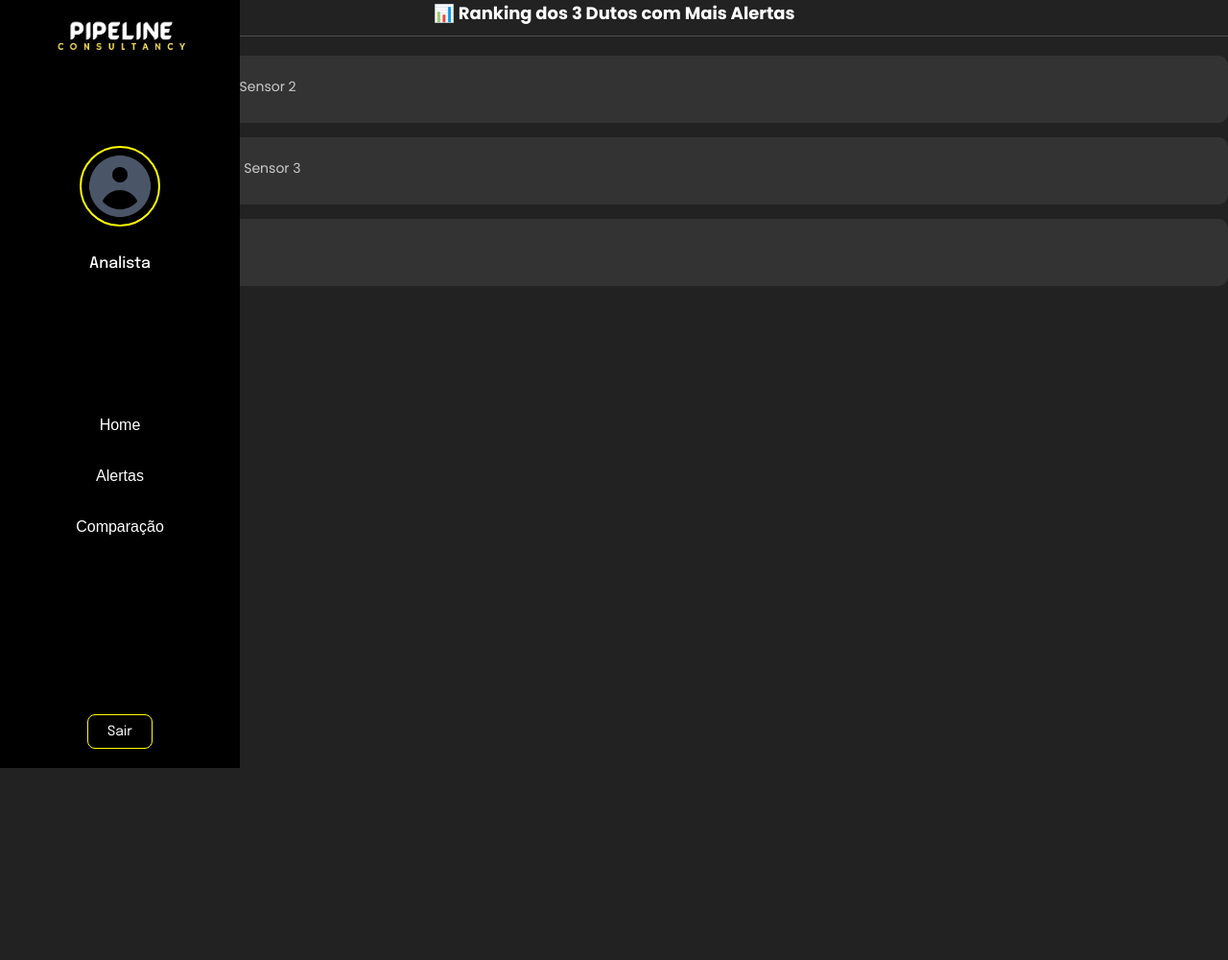
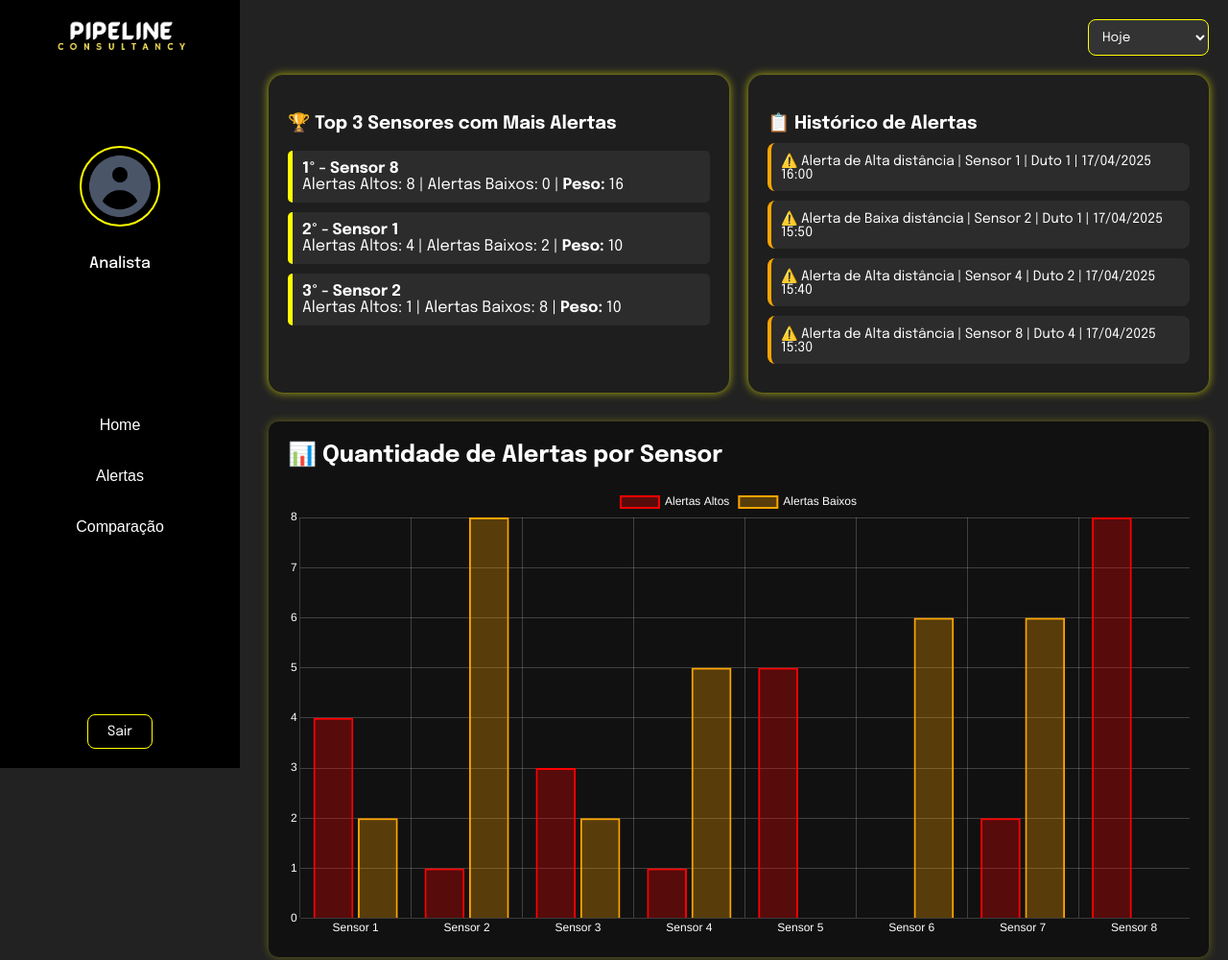
Before and after one commit to LukaNagayassu/PIPE_LINE, a plain HTML site: page Site/felipe/dashboard/dashAlerta.html in a window 1280 px wide. Shown: the top 1000 px of the page at 96% size. Before the commit the page ends 800 px from the top, so only its background shows below. Drawn offline with nearby package versions, Linux system fonts and the light colour scheme.

Commit message:
Dash alertas

```diff
--- /dev/null
+++ b/Site/felipe/css/dashAlerta.css
@@ -0,0 +1,181 @@
+@import url('https://fonts.googleapis.com/css2?family=Poppins:ital,wght@0,100;0,200;0,300;0,400;0,500;0,600;0,700;0,800;0,900;1,100;1,200;1,300;1,400;1,500;1,600;1,700;1,800;1,900&display=swap');
+
+@import url('https://fonts.googleapis.com/css2?family=Epilogue:ital,wght@0,100..900;1,100..900&family=Poppins:ital,wght@0,100;0,200;0,300;0,400;0,500;0,600;0,700;0,800;0,900;1,100;1,200;1,300;1,400;1,500;1,600;1,700;1,800;1,900&display=swap');
+
+body {
+    margin: 0;
+    font-family: 'Epilogue';
+    display: flex;
+    background-color: #222;
+}
+
+/* Sidebar */
+.sidebar {
+    width: 250px;
+    background-color: black;
+    color: white;
+    height: 100vh;
+    display: flex;
+    flex-direction: column;
+    justify-content: space-between;
+    padding: 20px 10px;
+    box-sizing: border-box;
+    position: fixed;
+}
+
+/* User section */
+.user-section {
+    text-align: center;
+    margin-bottom: 30px;
+    margin-top: -10vh;
+}
+
+.user-icon {
+    width: 80px;
+    height: 80px;
+    object-fit: cover;
+    border-radius: 50%;
+    margin-bottom: 10px;
+    border: 2px solid yellow;
+}
+
+.user-role {
+    font-weight: 500;
+    font-size: 16px;
+}
+
+/* Menu buttons */
+.menu {
+    display: flex;
+    flex-direction: column;
+    gap: 15px;
+    margin-top: -10vh;
+}
+
+.menu-btn {
+    background-color: transparent;
+    border: none;
+    color: white;
+    font-size: 16px;
+    text-align: left;
+    padding: 10px 20px;
+    cursor: pointer;
+    text-align: center;
+    text-decoration: none;
+    transition: background 0.2s ease;
+}
+
+.menu-btn:hover {
+    background-color: #1e1e1e;
+    border-radius: 8px;
+    border: 1px solid yellow;
+}
+
+.menu-btn a {
+    text-decoration: none;
+    color: white;
+    font-family: 'Epilogue';
+}
+
+/* Logout button */
+.logout-section {
+    text-align: center;
+}
+
+.logout-btn {
+    background-color: transparent;
+    border: 1px solid yellow;
+    color: white;
+    font-size: 14px;
+    padding: 10px 20px;
+    cursor: pointer;
+    border-radius: 8px;
+    transition: background 0.3s ease;
+    font-family: 'Epilogue';
+}
+
+.logout-btn:hover {
+    color: black;
+    background-color: yellow;
+}
+
+.main-content {
+    margin-left: 260px;
+    padding: 20px;
+    color: white;
+    width: calc(100% - 260px);
+}
+
+.top-bar {
+    display: flex;
+    justify-content: flex-end;
+    align-items: center;
+    margin-bottom: 20px;
+}
+
+select {
+    padding: 10px;
+    font-family: 'Epilogue';
+    border-radius: 8px;
+    border: 1px solid yellow;
+    background-color: #333;
+    color: white;
+}
+
+.ranking, .grafico {
+    background-color: #111;
+    padding: 20px;
+    margin-bottom: 30px;
+    border-radius: 10px;
+    box-shadow: 0 0 10px rgba(255, 255, 0, 0.3);
+}
+
+.ranking h2, .grafico h2 {
+    margin-top: 0;
+}
+
+.ranking-item {
+    margin: 10px 0;
+    padding: 10px;
+    border-left: 5px solid yellow;
+    background-color: #2c2c2c;
+    border-radius: 5px;
+}
+
+canvas {
+    max-width: 100%;
+}
+
+.painel-alertas {
+    display: flex;
+    gap: 20px;
+    justify-content: space-between;
+    margin-bottom: 30px;
+    flex-wrap: wrap;
+}
+
+.ranking-box,
+.historico-box {
+    background-color: #1e1e1e;
+    padding: 20px;
+    border-radius: 15px;
+    box-shadow: 0 0 10px #ffff00a8;
+    color: white;
+    flex: 1;
+    min-width: 300px;
+}
+
+.historico-box h3 {
+    margin-bottom: 10px;
+    color: white;
+}
+
+.historico-item {
+    background-color: #2c2c2c;
+    padding: 10px;
+    border-left: 4px solid orange;
+    margin-bottom: 10px;
+    border-radius: 8px;
+    font-size: 14px;
+    color: white;
+}
--- a/Site/felipe/css/dash.css
+++ b/Site/felipe/css/dashHome.css
@@ -147,20 +147,22 @@ select {
     width: 15vw;
     height: 35vh;
     margin-top: -7vh;
+    margin-left: 7vw;
 }
 
 .indicator {
-    flex: 1;
+    display: flex;
+    flex-direction: column;
     background-color: black;
-    padding: 15px;
-    height: 10vh;
+    padding: 25px;
+    height: 15vh;
     border-radius: 10px;
     text-align: center;
     font-weight: 500;
     font-size: 1.1rem;
 }
 
-.indicator h4{
+.indicator span{
     margin: 0;
     font-weight: 0;
 }
@@ -297,48 +299,6 @@ select {
     max-height: 200px;
 }
 
-
-.ranking-container {
-    color: white;
-    width: 100%;
-    font-family: 'Poppins', sans-serif;
-}
-
-.ranking-container h3 {
-    margin-top: 0;
-    margin-bottom: 20px;
-    font-size: 18px;
-    border-bottom: 1px solid rgba(255, 255, 255, 0.2);
-    padding-bottom: 10px;
-    text-align: center;
-}
-
-.ranking-list {
-    list-style: none;
-    padding: 0;
-    margin: 0;
-    display: flex;
-    flex-direction: column;
-    gap: 15px;
-}
-
-.ranking-list li {
-    background-color: #333;
-    padding: 15px;
-    border-radius: 10px;
-    transition: background 0.3s ease;
-    height: 5vh;
-}
-
-.ranking-list li:hover {
-    background-color: #444;
-}
-
-.rank-icon {
-    font-size: 20px;
-    margin-right: 10px;
-}
-
 .sensors {
     font-size: 14px;
     color: #ccc;
--- a/Site/felipe/dashboard/dashAlerta.html
+++ b/Site/felipe/dashboard/dashAlerta.html
@@ -5,7 +5,8 @@
     <meta charset="UTF-8">
     <meta name="viewport" content="width=device-width, initial-scale=1.0">
     <title>Pipeline Consultancy | DashBoard Home</title>
-    <link rel="stylesheet" href="../css/dash.css">
+    <link rel="stylesheet" href="../css/dashAlerta.css">
+    <script src="https://cdn.jsdelivr.net/npm/chart.js"></script>
 </head>
 
 <body>
@@ -29,25 +30,36 @@
         </div>
     </div>
 
-    <div class="ranking-container">
-        <h3>📊 Ranking dos 3 Dutos com Mais Alertas</h3>
-        <ul class="ranking-list">
-            <li>
-                <span class="rank-icon">🥇</span>
-                <strong>Duto 7</strong>
-                <span class="sensors">| Sensores: Sensor 1, Sensor 2</span>
-            </li>
-            <li>
-                <span class="rank-icon">🥈</span>
-                <strong>Duto 3</strong>
-                <span class="sensors">| Sensores: Sensor 2, Sensor 3</span>
-            </li>
-            <li>
-                <span class="rank-icon">🥉</span>
-                <strong>Duto 1</strong>
-                <span class="sensors">| Sensores: Sensor 1</span>
-            </li>
-        </ul>
+    <div class="main-content">
+        <div class="top-bar">
+            <select id="periodoSelect" onchange="atualizarDashboard()">
+                <option value="dia">Hoje</option>
+                <option value="semana">Esta Semana</option>
+                <option value="mes">Este Mês</option>
+            </select>
+        </div>
+
+        <div class="painel-alertas">
+            <!-- Ranking -->
+            <div class="ranking-box">
+                <h3>🏆 Top 3 Sensores com Mais Alertas</h3>
+                <div id="rankingContainer"></div>
+            </div>
+
+            <!-- Histórico -->
+            <div class="historico-box">
+                <h3>📋 Histórico de Alertas</h3>
+                <div class="historico-item">⚠️ Alerta de Alta distância | Sensor 1 | Duto 1 | 17/04/2025 16:00</div>
+                <div class="historico-item">⚠️ Alerta de Baixa distância | Sensor 2 | Duto 1 | 17/04/2025 15:50</div>
+                <div class="historico-item">⚠️ Alerta de Alta distância | Sensor 4 | Duto 2 | 17/04/2025 15:40</div>
+                <div class="historico-item">⚠️ Alerta de Alta distância | Sensor 8 | Duto 4 | 17/04/2025 15:30</div>
+            </div>
+        </div>
+
+        <div class="grafico">
+            <h2>📊 Quantidade de Alertas por Sensor</h2>
+            <canvas id="graficoAlertas"></canvas>
+        </div>
     </div>
 
 </body>
@@ -56,11 +68,115 @@
 
 <script>
 
+    const dadosSimulados = {
+        dia: gerarDadosAleatorios(),
+        semana: gerarDadosAleatorios(),
+        mes: gerarDadosAleatorios()
+    };
+
+    function gerarDadosAleatorios() {
+        let sensores = {};
+        for (let i = 1; i <= 8; i++) {
+            const alertaBaixo = Math.floor(Math.random() * 10);
+            const alertaAlto = Math.floor(Math.random() * 10);
+            sensores[`Sensor ${i}`] = {
+                alertaBaixo,
+                alertaAlto,
+                peso: alertaBaixo * 1 + alertaAlto * 2 // peso do alerta alto é 2
+            };
+        }
+        return sensores;
+    }
+
+    function atualizarDashboard() {
+        const periodo = document.getElementById("periodoSelect").value;
+        const sensores = dadosSimulados[periodo];
+
+        const ranking = Object.entries(sensores)
+            .sort((a, b) => b[1].peso - a[1].peso)
+            .slice(0, 3);
+
+        const rankingContainer = document.getElementById("rankingContainer");
+        rankingContainer.innerHTML = ranking.map(([nome, dados], index) => `
+        <div class="ranking-item">
+            <strong>${index + 1}º -  ${nome}</strong><br>
+            Alertas Altos: ${dados.alertaAlto} | Alertas Baixos: ${dados.alertaBaixo} | <b>Peso:</b> ${dados.peso}
+        </div>
+    `).join('');
+
+        // Atualiza gráfico
+        const ctx = document.getElementById('graficoAlertas').getContext('2d');
+        const labels = Object.keys(sensores);
+        const data = {
+            labels,
+            datasets: [
+                {
+                    label: 'Alertas Altos',
+                    data: labels.map(label => sensores[label].alertaAlto),
+                    backgroundColor: 'rgba(255, 0, 0, 0.3)',
+                    borderColor: 'red',
+                    borderWidth: 2
+                },
+                {
+                    label: 'Alertas Baixos',
+                    data: labels.map(label => sensores[label].alertaBaixo),
+                    backgroundColor: 'rgba(255, 165, 0, 0.3)',
+                    borderColor: 'orange',
+                    borderWidth: 2
+                }
+            ]
+        };
+
+        const options = {
+            responsive: true,
+            scales: {
+                x: {
+                    ticks: { color: 'white' },
+                    grid: {
+                        color: 'rgba(255,255,255,0.2)', // grade mais suave
+                        drawOnChartArea: true,
+                        drawTicks: false,
+                    }
+                },
+                y: {
+                    beginAtZero: true,
+                    ticks: { color: 'white' },
+                    grid: {
+                        color: 'rgba(255,255,255,0.2)', // grade mais suave
+                        drawOnChartArea: true,
+                        drawTicks: false,
+                    }
+                }
+            },
+            plugins: {
+                legend: {
+                    labels: {
+                        color: 'white'
+                    }
+                }
+            }
+        };
+
+
+        if (window.graficoInstance) {
+            window.graficoInstance.data = data;
+            window.graficoInstance.options = options;
+            window.graficoInstance.update();
+        } else {
+            window.graficoInstance = new Chart(ctx, {
+                type: 'bar',
+                data,
+                options
+            });
+        }
+    }
+
+    // Inicializa ao carregar
+    window.onload = atualizarDashboard;
+
     function redirecionarHome() { window.location.href = 'dashHome.html' };
     function redirecionarAlerta() { window.location.href = 'dashAlerta.html' };
     function redirecionarComparacao() { window.location.href = 'dashComparacao.html' };
     function sair() { window.location.href = '../home.html' }
 
-
-
 </script>
```
Also changed, not shown: Site/felipe/dashboard/dashHome.html (+17 -36 lines).
